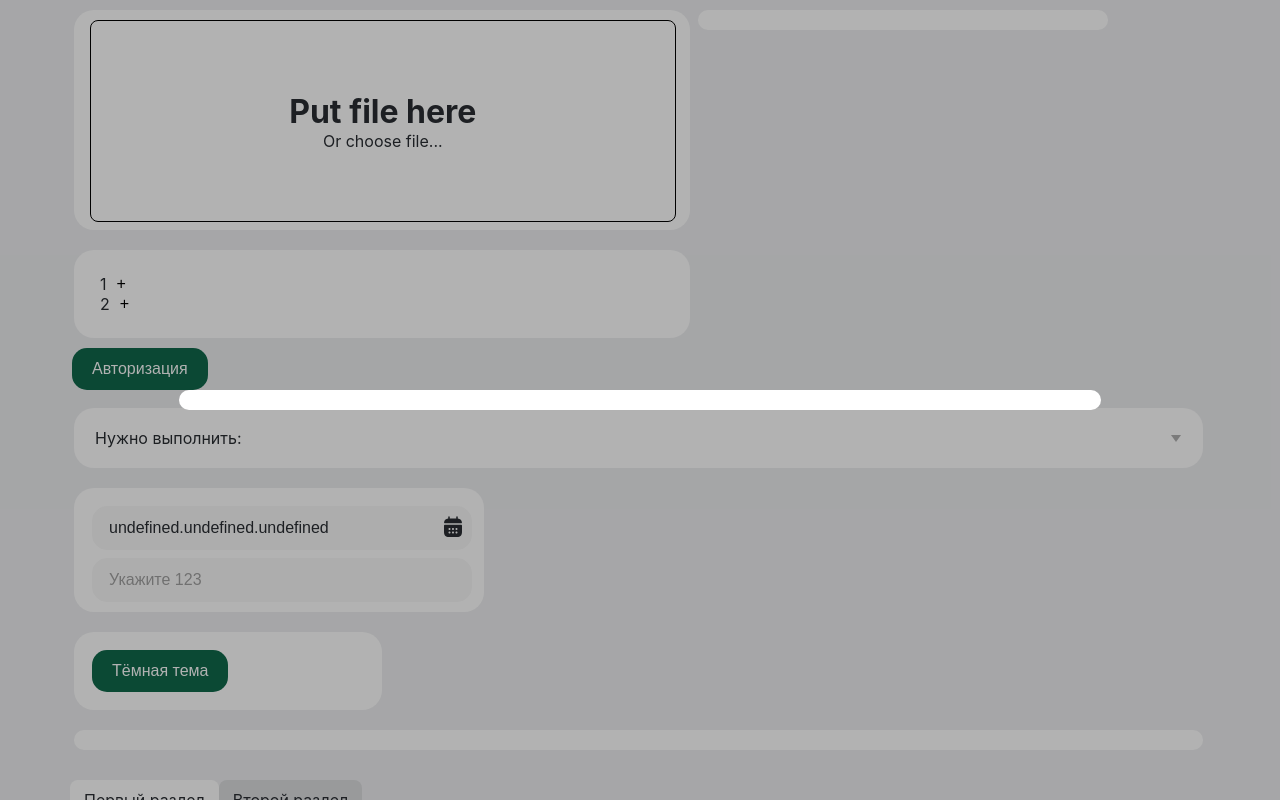
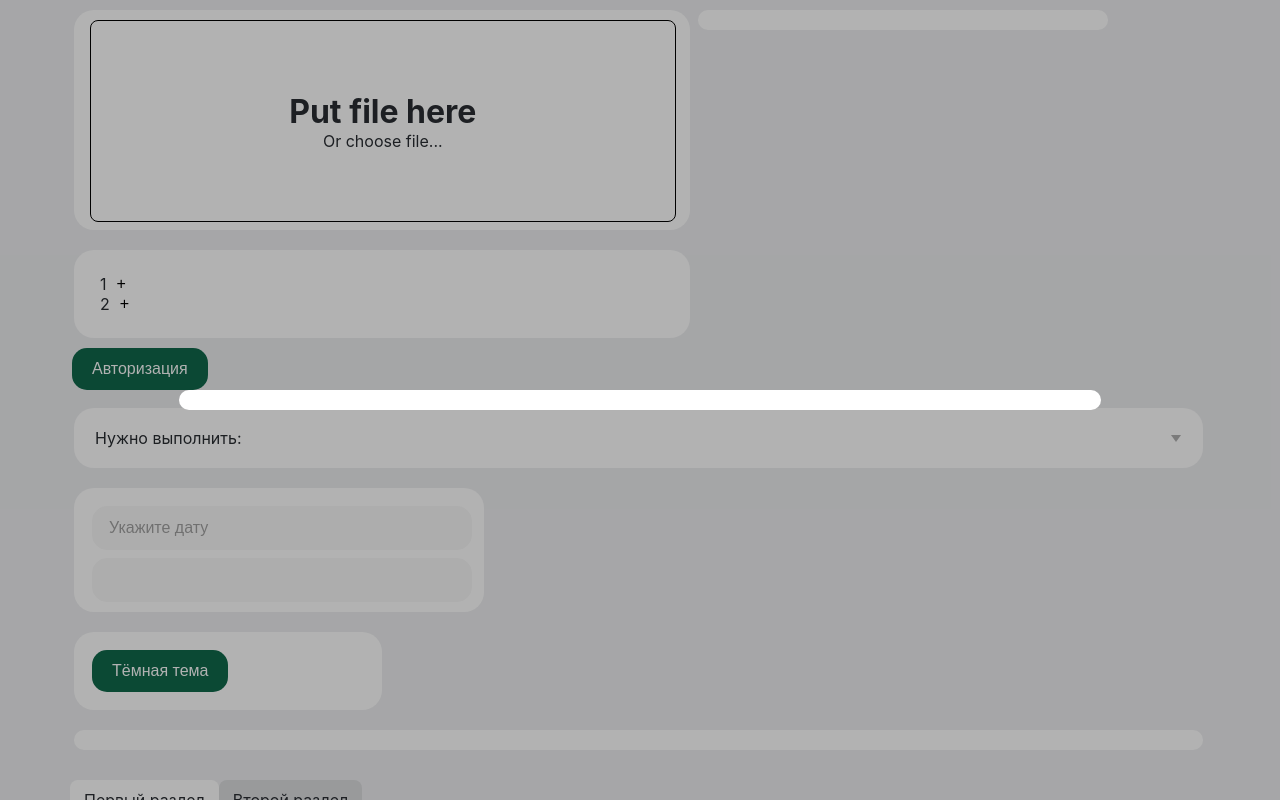
Before and after one commit to evyz/react-ui, a React (Create React App) app: page / in a window 1280 px wide. Shown: the top 800 px of the page. Built offline with nearby package versions, Linux system fonts and the light colour scheme.

Commit message:
fixed input

```diff
--- a/src/App.js
+++ b/src/App.js
@@ -3,7 +3,7 @@ import { useEffect, useState } from "react";
 import "./evyz@react-forms/index.css";
 import { Row } from "./evyz@react-forms/markup/markup";
 import Cell from './evyz@react-forms-confirmed/cell/cell.tsx'
-import Input from "./evyz@react-forms/inputs/input.tsx";
+import Input from "./evyz@react-forms-confirmed/input/input.tsx";
 import Button from "./evyz@react-forms-confirmed/button/button.tsx";
 import Grid from "./evyz@react-forms/grid/grid";
 import Dropdown from "./evyz@react-forms/dropdown/dropdown";
@@ -184,11 +184,8 @@ function App() {
       <Row>
         <Cell gui={{size: 4}}>
           <Input
-            value={name}
-            setValue={setName}
-            type={"calendarpicker"}
-            enableLogs={true}
-            label="Укажите дату"
+            state={{value: name, setValue: setName}}
+            gui={{ label: "Укажите дату" }}
           />
           <Input value={password} setValue={setPassword} label="Укажите 123" />
         </Cell>
--- a/src/evyz@react-forms-confirmed/input/input.tsx
+++ b/src/evyz@react-forms-confirmed/input/input.tsx
@@ -63,7 +63,7 @@ const Input = (props: InputOptions) => {
         return;
       }
     }
-    onBlur && onBlur(event);
+    props?.events?.onBlur && props?.events?.onBlur(event);
     recalculateErrorLabel();
     if (props?.setError)
       props?.setError({ status: false, message: "It`s okay" });
```
